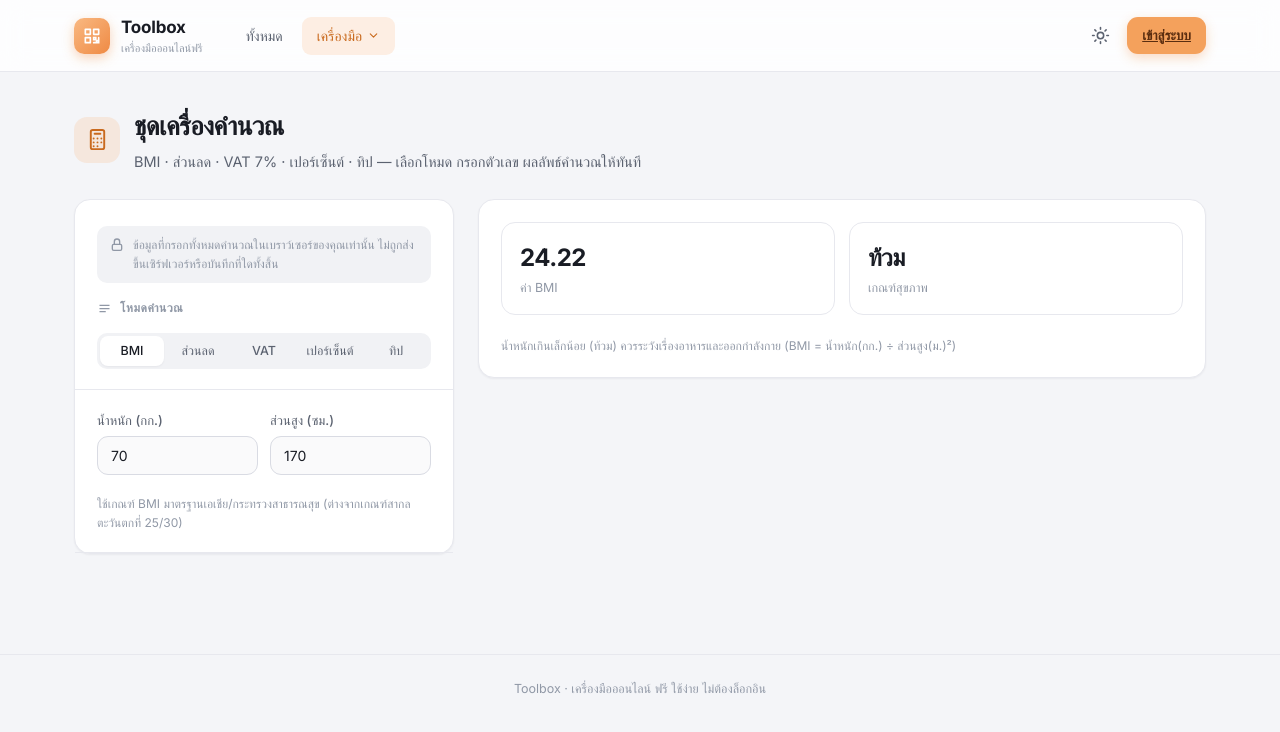
After one commit to aombazooka/toolbox, a PHP site: page /qrcode/calc.php in a window 1280 px wide. The commit adds this page. Shown: the top 732 px of the page. Run offline with PHP 8.4, Linux system fonts and the light colour scheme; data that the repository does not hold is empty; some web fonts are replaced.

Commit message:
T6: Calc bundle — BMI, discount, VAT 7%, percentage, tip
calc.php + assets/js/calc.js, 5 tabs, all instant/client-side: BMI
using Thai/Asian cutoffs (18.5/23/25/30, not the Western 25/30), VAT
add/extract (extraction correctly divides by 1.07 first, not amount x
0.07), 3 standard percentage question types, discount, and tip-split.
Registered in includes/tools.php (เครื่องคำนวณ category).

Co-Authored-By: Claude Sonnet 5 <noreply@anthropic.com>

```diff
--- /dev/null
+++ b/assets/js/calc.js
@@ -0,0 +1,321 @@
+/* ชุดเครื่องคำนวณ: BMI · ส่วนลด · VAT · เปอร์เซ็นต์ · ทิป — ทำงานฝั่งเบราว์เซอร์ล้วน ไม่มีการส่งข้อมูลขึ้นเซิร์ฟเวอร์ */
+(function () {
+  /* ---------- number helpers ---------- */
+  function parseNumber(str) {
+    if (str == null) return NaN;
+    const cleaned = String(str).replace(/,/g, '').trim();
+    if (cleaned === '') return NaN;
+    const n = Number(cleaned);
+    return isFinite(n) ? n : NaN;
+  }
+  function round2(n) {
+    return Math.round((n + Number.EPSILON) * 100) / 100;
+  }
+  function fmtMoney(n) {
+    return round2(n).toLocaleString('th-TH', { minimumFractionDigits: 2, maximumFractionDigits: 2 }) + ' บาท';
+  }
+  function fmtNum(n, digits) {
+    digits = digits == null ? 2 : digits;
+    return round2(n).toLocaleString('th-TH', { minimumFractionDigits: digits, maximumFractionDigits: digits });
+  }
+  function fmtPercent(n) {
+    return fmtNum(n, 2) + '%';
+  }
+  function fmtOnBlur(input) {
+    const n = parseNumber(input.value);
+    if (isFinite(n)) {
+      input.value = n.toLocaleString('th-TH', { minimumFractionDigits: 0, maximumFractionDigits: 2 });
+    }
+  }
+  function byId(id) { return document.getElementById(id); }
+
+  /* ---------- generic segmented-tab wiring ----------
+   * tabsEl: the .seg container; onChange(value) called after class toggle.
+   */
+  function wireSeg(tabsEl, onChange) {
+    tabsEl.querySelectorAll('button').forEach(function (b) {
+      b.onclick = function () {
+        tabsEl.querySelectorAll('button').forEach(function (x) { x.classList.remove('on'); });
+        b.classList.add('on');
+        onChange(b.dataset.v);
+      };
+    });
+  }
+  function segValue(tabsEl) {
+    const on = tabsEl.querySelector('button.on');
+    return on ? on.dataset.v : null;
+  }
+
+  /* =========================================================
+   * MODE SWITCHER (main 5 tabs)
+   * ========================================================= */
+  const modeTabs = byId('mode-tabs');
+  const MODES = ['bmi', 'discount', 'vat', 'percent', 'tip'];
+  let mode = 'bmi';
+
+  function showMode(m) {
+    mode = m;
+    MODES.forEach(function (mm) {
+      const panel = byId('panel-' + mm);
+      const result = byId('result-' + mm);
+      if (panel) panel.classList.toggle('hidden', mm !== m);
+      if (result) result.classList.toggle('hidden', mm !== m);
+    });
+    renderAll();
+  }
+  wireSeg(modeTabs, showMode);
+
+  /* =========================================================
+   * BMI — เกณฑ์เอเชีย/กระทรวงสาธารณสุขไทย (ต่างจากเกณฑ์สากล 25/30)
+   * <18.5 ต่ำกว่าเกณฑ์ · 18.5-22.9 สมส่วน · 23-24.9 ท้วม · 25-29.9 อ้วน · >=30 อ้วนมาก
+   * ========================================================= */
+  const bmiWeight = byId('bmi-weight');
+  const bmiHeight = byId('bmi-height');
+  const bmiValueEl = byId('bmi-value');
+  const bmiCategoryEl = byId('bmi-category');
+  const bmiDetailEl = byId('bmi-detail');
+
+  function bmiCategory(bmi) {
+    if (bmi < 18.5) return { label: 'ต่ำกว่าเกณฑ์', detail: 'น้ำหนักน้อยกว่าเกณฑ์มาตรฐาน ควรเพิ่มน้ำหนักให้อยู่ในเกณฑ์สมส่วน' };
+    if (bmi < 23) return { label: 'สมส่วน', detail: 'น้ำหนักอยู่ในเกณฑ์ปกติ สมส่วนดีแล้ว' };
+    if (bmi < 25) return { label: 'ท้วม', detail: 'น้ำหนักเกินเล็กน้อย (ท้วม) ควรระวังเรื่องอาหารและออกกำลังกาย' };
+    if (bmi < 30) return { label: 'อ้วน', detail: 'น้ำหนักเกินเกณฑ์ (อ้วน) ควรควบคุมอาหารและออกกำลังกายเพิ่มขึ้น' };
+    return { label: 'อ้วนมาก', detail: 'อ้วนระดับอันตราย ควรปรึกษาแพทย์เพื่อวางแผนลดน้ำหนัก' };
+  }
+
+  function renderBmi() {
+    const w = parseNumber(bmiWeight.value);
+    const hCm = parseNumber(bmiHeight.value);
+    if (!isFinite(w) || w <= 0 || !isFinite(hCm) || hCm <= 0) {
+      bmiValueEl.textContent = '—';
+      bmiCategoryEl.textContent = '—';
+      bmiDetailEl.textContent = 'กรอกน้ำหนักและส่วนสูงด้านซ้ายเพื่อดูผล BMI';
+      return;
+    }
+    const hM = hCm / 100;
+    const bmi = w / (hM * hM);
+    const cat = bmiCategory(bmi);
+    bmiValueEl.textContent = fmtNum(bmi, 2);
+    bmiCategoryEl.textContent = cat.label;
+    bmiDetailEl.textContent = cat.detail + ' (BMI = น้ำหนัก(กก.) ÷ ส่วนสูง(ม.)²)';
+  }
+
+  /* =========================================================
+   * ส่วนลด (Discount)
+   * ========================================================= */
+  const discPrice = byId('disc-price');
+  const discPercent = byId('disc-percent');
+  const discFinalEl = byId('disc-final');
+  const discSavedEl = byId('disc-saved');
+  const discDetailEl = byId('disc-detail');
+
+  function renderDiscount() {
+    const price = parseNumber(discPrice.value);
+    const pct = parseNumber(discPercent.value);
+    if (!isFinite(price) || price < 0 || !isFinite(pct) || pct < 0) {
+      discFinalEl.textContent = '—';
+      discSavedEl.textContent = '—';
+      discDetailEl.textContent = 'กรอกราคาและส่วนลดด้านซ้าย';
+      return;
+    }
+    const saved = price * (pct / 100);
+    const final = price - saved;
+    discFinalEl.textContent = fmtMoney(final);
+    discSavedEl.textContent = fmtMoney(saved);
+    discDetailEl.textContent = 'ลด ' + fmtNum(pct, pct % 1 === 0 ? 0 : 2) + '% จากราคา ' + fmtMoney(price);
+  }
+
+  /* =========================================================
+   * VAT 7% — บวก / ถอด
+   * ถอด VAT ต้องหารด้วย 1.07 ก่อน แล้วค่อยคูณ 0.07 (ไม่ใช่เอายอดรวมคูณ 0.07 ตรงๆ)
+   * ========================================================= */
+  const VAT_RATE = 0.07;
+  const vatDirTabs = byId('vat-dir');
+  const vatAmountInput = byId('vat-amount');
+  const vatAmountLabel = byId('vat-amount-label');
+  const vatHint = byId('vat-hint');
+  const vatPreEl = byId('vat-pre');
+  const vatAmountOutEl = byId('vat-amount-out');
+  const vatTotalEl = byId('vat-total');
+  const vatDetailEl = byId('vat-detail');
+
+  const VAT_LABELS = {
+    add: { label: 'ราคาก่อน VAT (บาท)', hint: 'ราคาที่กรอกยังไม่รวม VAT — ระบบจะบวก VAT 7% ให้' },
+    extract: { label: 'ราคารวม VAT แล้ว (บาท)', hint: 'ราคาที่กรอกรวม VAT อยู่แล้ว — ระบบจะถอด VAT 7% ออกมาให้' },
+  };
+
+  function renderVat() {
+    const dir = segValue(vatDirTabs) || 'add';
+    const cfg = VAT_LABELS[dir];
+    vatAmountLabel.textContent = cfg.label;
+    vatHint.textContent = cfg.hint;
+
+    const amount = parseNumber(vatAmountInput.value);
+    if (!isFinite(amount) || amount < 0) {
+      vatPreEl.textContent = '—';
+      vatAmountOutEl.textContent = '—';
+      vatTotalEl.textContent = '—';
+      vatDetailEl.textContent = 'กรอกจำนวนเงินด้านซ้าย';
+      return;
+    }
+
+    let pre, vatAmt, total;
+    if (dir === 'extract') {
+      // amount is VAT-inclusive: pre = amount / 1.07, vat = pre * 0.07 (== amount/1.07*0.07)
+      pre = amount / (1 + VAT_RATE);
+      vatAmt = pre * VAT_RATE;
+      total = amount;
+      vatDetailEl.textContent = 'ถอด VAT จากยอดรวม ' + fmtMoney(amount) + ' → ราคาก่อน VAT ÷ 1.07 แล้วคูณ 7% เพื่อหา VAT (ไม่ใช่เอายอดรวม × 7% ตรงๆ)';
+    } else {
+      pre = amount;
+      vatAmt = amount * VAT_RATE;
+      total = amount + vatAmt;
+      vatDetailEl.textContent = 'บวก VAT 7% เข้ากับราคา ' + fmtMoney(amount);
+    }
+    vatPreEl.textContent = fmtMoney(pre);
+    vatAmountOutEl.textContent = fmtMoney(vatAmt);
+    vatTotalEl.textContent = fmtMoney(total);
+  }
+  wireSeg(vatDirTabs, renderVat);
+
+  /* =========================================================
+   * เปอร์เซ็นต์ — 3 รูปแบบคำถามมาตรฐาน
+   * ========================================================= */
+  const percentModeTabs = byId('percent-mode');
+  const percentFieldsRatio = byId('percent-fields-ratio');
+  const percentFieldsChange = byId('percent-fields-change');
+  const percentFieldsBase = byId('percent-fields-base');
+
+  const prX = byId('pr-x'), prY = byId('pr-y');
+  const pcY = byId('pc-y'), pcX = byId('pc-x'), pcDirTabs = byId('pc-dir');
+  const pbX = byId('pb-x'), pbN = byId('pb-n');
+
+  const percentValueEl = byId('percent-value');
+  const percentLabelEl = byId('percent-label');
+  const percentSecondaryEl = byId('percent-secondary');
+  const percentSecondaryLabelEl = byId('percent-secondary-label');
+  const percentDetailEl = byId('percent-detail');
+
+  function showPercentFields(sub) {
+    percentFieldsRatio.classList.toggle('hidden', sub !== 'ratio');
+    percentFieldsChange.classList.toggle('hidden', sub !== 'change');
+    percentFieldsBase.classList.toggle('hidden', sub !== 'base');
+  }
+  wireSeg(percentModeTabs, function (v) { showPercentFields(v); renderPercent(); });
+  wireSeg(pcDirTabs, renderPercent);
+  showPercentFields(segValue(percentModeTabs) || 'ratio');
+
+  function renderPercent() {
+    const sub = segValue(percentModeTabs) || 'ratio';
+
+    if (sub === 'ratio') {
+      const x = parseNumber(prX.value), y = parseNumber(prY.value);
+      percentLabelEl.textContent = 'X เป็นกี่% ของ Y';
+      percentSecondaryLabelEl.textContent = 'ส่วนต่าง (X - Y)';
+      if (!isFinite(x) || !isFinite(y) || y === 0) {
+        percentValueEl.textContent = '—';
+        percentSecondaryEl.textContent = '—';
+        percentDetailEl.textContent = y === 0 && isFinite(y) ? 'Y ต้องไม่เป็น 0' : 'กรอก X และ Y ด้านซ้าย';
+        return;
+      }
+      const pct = (x / y) * 100;
+      percentValueEl.textContent = fmtPercent(pct);
+      percentSecondaryEl.textContent = fmtNum(x - y, 2);
+      percentDetailEl.textContent = fmtNum(x, 2) + ' เป็น ' + fmtPercent(pct) + ' ของ ' + fmtNum(y, 2);
+      return;
+    }
+
+    if (sub === 'change') {
+      const y = parseNumber(pcY.value), pct = parseNumber(pcX.value);
+      const dir = segValue(pcDirTabs) || 'inc';
+      percentLabelEl.textContent = dir === 'inc' ? 'ค่าหลังเพิ่มขึ้น' : 'ค่าหลังลดลง';
+      percentSecondaryLabelEl.textContent = 'จำนวนที่เปลี่ยน';
+      if (!isFinite(y) || !isFinite(pct) || pct < 0) {
+        percentValueEl.textContent = '—';
+        percentSecondaryEl.textContent = '—';
+        percentDetailEl.textContent = 'กรอกค่าเริ่มต้นและเปอร์เซ็นต์ด้านซ้าย';
+        return;
+      }
+      const delta = y * (pct / 100);
+      const result = dir === 'inc' ? y + delta : y - delta;
+      percentValueEl.textContent = fmtNum(result, 2);
+      percentSecondaryEl.textContent = fmtNum(delta, 2);
+      percentDetailEl.textContent = (dir === 'inc' ? 'เพิ่ม ' : 'ลด ') + fmtNum(y, 2) + ' ด้วย ' + fmtPercent(pct) + ' → ' + fmtNum(result, 2);
+      return;
+    }
+
+    // sub === 'base': X คือ N% ของเลขอะไร → whole = X / (N/100)
+    const x = parseNumber(pbX.value), n = parseNumber(pbN.value);
+    percentLabelEl.textContent = 'เลขเต็มที่หาได้';
+    percentSecondaryLabelEl.textContent = 'ส่วนต่าง (เลขเต็ม - X)';
+    if (!isFinite(x) || !isFinite(n) || n === 0) {
+      percentValueEl.textContent = '—';
+      percentSecondaryEl.textContent = '—';
+      percentDetailEl.textContent = n === 0 && isFinite(n) ? 'N ต้องไม่เป็น 0' : 'กรอก X และ N ด้านซ้าย';
+      return;
+    }
+    const whole = x / (n / 100);
+    percentValueEl.textContent = fmtNum(whole, 2);
+    percentSecondaryEl.textContent = fmtNum(whole - x, 2);
+    percentDetailEl.textContent = fmtNum(x, 2) + ' คือ ' + fmtPercent(n) + ' ของ ' + fmtNum(whole, 2);
+  }
+
+  /* =========================================================
+   * ทิป (Tip)
+   * ========================================================= */
+  const tipBill = byId('tip-bill');
+  const tipPercent = byId('tip-percent');
+  const tipSplit = byId('tip-split');
+  const tipAmountEl = byId('tip-amount');
+  const tipTotalEl = byId('tip-total');
+  const tipPerPersonEl = byId('tip-per-person');
+  const tipDetailEl = byId('tip-detail');
+
+  function renderTip() {
+    const bill = parseNumber(tipBill.value);
+    const pct = parseNumber(tipPercent.value);
+    const splitRaw = parseNumber(tipSplit.value);
+    const split = Math.round(splitRaw);
+    if (!isFinite(bill) || bill < 0 || !isFinite(pct) || pct < 0 || !isFinite(split) || split <= 0) {
+      tipAmountEl.textContent = '—';
+      tipTotalEl.textContent = '—';
+      tipPerPersonEl.textContent = '—';
+      tipDetailEl.textContent = 'กรอกยอดบิล เปอร์เซ็นต์ทิป และจำนวนคนด้านซ้าย';
+      return;
+    }
+    const tipAmt = bill * (pct / 100);
+    const total = bill + tipAmt;
+    const perPerson = total / split;
+    tipAmountEl.textContent = fmtMoney(tipAmt);
+    tipTotalEl.textContent = fmtMoney(total);
+    tipPerPersonEl.textContent = fmtMoney(perPerson);
+    tipDetailEl.textContent = 'บิล ' + fmtMoney(bill) + ' + ทิป ' + fmtPercent(pct) + ' หาร ' + split + ' คน';
+  }
+
+  /* ---------- render dispatch ---------- */
+  function renderAll() {
+    if (mode === 'bmi') renderBmi();
+    else if (mode === 'discount') renderDiscount();
+    else if (mode === 'vat') renderVat();
+    else if (mode === 'percent') renderPercent();
+    else if (mode === 'tip') renderTip();
+  }
+
+  /* ---------- wire live-update inputs ---------- */
+  const ALL_TEXT_INPUTS = [
+    bmiWeight, bmiHeight,
+    discPrice, discPercent,
+    vatAmountInput,
+    prX, prY, pcY, pcX, pbX, pbN,
+    tipBill, tipPercent, tipSplit,
+  ];
+  ALL_TEXT_INPUTS.forEach(function (el) {
+    el.addEventListener('input', renderAll);
+  });
+  // format-on-blur for the money-ish fields (thousands separators)
+  [bmiWeight, bmiHeight, discPrice, vatAmountInput, prX, prY, pcY, tipBill].forEach(function (el) {
+    el.addEventListener('blur', function () { fmtOnBlur(el); });
+  });
+
+  renderAll();
+})();
--- /dev/null
+++ b/calc.php
@@ -0,0 +1,257 @@
+<?php
+require_once __DIR__ . '/includes/auth.php';
+require_installed(); // public tool, no login needed — fully client-side, nothing to persist
+$active = 'calc';
+$page_title = 'ชุดเครื่องคำนวณ';
+$page_js = ['calc.js'];
+include __DIR__ . '/includes/header.php';
+?>
+<div class="page-head">
+  <div class="page-head-ico">
+    <div class="ph-icon">
+      <svg viewBox="0 0 24 24" fill="none" stroke="currentColor" stroke-width="2"><rect x="5" y="2" width="14" height="20" rx="2"/><path d="M9 6h6" stroke-linecap="round"/><path d="M8 11h.01M12 11h.01M16 11h.01M8 15h.01M12 15h.01M16 15h.01M8 19h.01M12 19h.01" stroke-linecap="round"/></svg>
+    </div>
+    <div>
+      <h1>ชุดเครื่องคำนวณ</h1>
+      <p>BMI · ส่วนลด · VAT 7% · เปอร์เซ็นต์ · ทิป — เลือกโหมด กรอกตัวเลข ผลลัพธ์คำนวณให้ทันที</p>
+    </div>
+  </div>
+</div>
+
+<div class="loan-grid">
+  <!-- INPUT -->
+  <div class="card">
+    <div class="form-section">
+      <div class="hint" style="display:flex;gap:8px;align-items:flex-start;margin-bottom:16px;padding:10px 12px;background:var(--surface-3);border-radius:10px">
+        <svg viewBox="0 0 24 24" fill="none" stroke="currentColor" stroke-width="2" style="width:16px;height:16px;flex-shrink:0;margin-top:1px"><rect x="5" y="11" width="14" height="9" rx="2"/><path d="M8 11V7a4 4 0 018 0v4" stroke-linecap="round"/></svg>
+        <span>ข้อมูลที่กรอกทั้งหมดคำนวณในเบราว์เซอร์ของคุณเท่านั้น ไม่ถูกส่งขึ้นเซิร์ฟเวอร์หรือบันทึกที่ใดทั้งสิ้น</span>
+      </div>
+
+      <div class="sec-title">
+        <svg viewBox="0 0 24 24" fill="none" stroke="currentColor" stroke-width="2"><path d="M4 7h16M4 12h16M4 17h10"/></svg>
+        โหมดคำนวณ
+      </div>
+      <div class="seg" id="mode-tabs">
+        <button type="button" data-v="bmi" class="on">BMI</button>
+        <button type="button" data-v="discount">ส่วนลด</button>
+        <button type="button" data-v="vat">VAT</button>
+        <button type="button" data-v="percent">เปอร์เซ็นต์</button>
+        <button type="button" data-v="tip">ทิป</button>
+      </div>
+    </div>
+
+    <!-- BMI -->
+    <div class="form-section tab-panel" id="panel-bmi">
+      <div class="row2">
+        <div class="field">
+          <label class="lab">น้ำหนัก (กก.)</label>
+          <input class="input" id="bmi-weight" inputmode="decimal" value="70">
+        </div>
+        <div class="field">
+          <label class="lab">ส่วนสูง (ซม.)</label>
+          <input class="input" id="bmi-height" inputmode="decimal" value="170">
+        </div>
+      </div>
+      <div class="hint">ใช้เกณฑ์ BMI มาตรฐานเอเชีย/กระทรวงสาธารณสุข (ต่างจากเกณฑ์สากลตะวันตกที่ 25/30)</div>
+    </div>
+
+    <!-- Discount -->
+    <div class="form-section tab-panel hidden" id="panel-discount">
+      <div class="row2">
+        <div class="field">
+          <label class="lab">ราคาสินค้า (บาท)</label>
+          <input class="input" id="disc-price" inputmode="decimal" value="1,000">
+        </div>
+        <div class="field">
+          <label class="lab">ส่วนลด (%)</label>
+          <input class="input" id="disc-percent" inputmode="decimal" value="20">
+        </div>
+      </div>
+    </div>
+
+    <!-- VAT -->
+    <div class="form-section tab-panel hidden" id="panel-vat">
+      <div class="field">
+        <label class="lab">ทิศทางการคำนวณ</label>
+        <div class="seg" id="vat-dir">
+          <button type="button" data-v="add" class="on">บวก VAT เข้าไป</button>
+          <button type="button" data-v="extract">ถอด VAT ออกมา</button>
+        </div>
+        <div class="hint" id="vat-hint" style="margin-top:8px">ราคาที่กรอกยังไม่รวม VAT — ระบบจะบวก VAT 7% ให้</div>
+      </div>
+      <div class="field">
+        <label class="lab" id="vat-amount-label">ราคาก่อน VAT (บาท)</label>
+        <input class="input" id="vat-amount" inputmode="decimal" value="100">
+      </div>
+    </div>
+
+    <!-- Percent -->
+    <div class="form-section tab-panel hidden" id="panel-percent">
+      <div class="field">
+        <label class="lab">รูปแบบคำถาม</label>
+        <div class="seg" id="percent-mode">
+          <button type="button" data-v="ratio" class="on">X เป็นกี่% ของ Y</button>
+          <button type="button" data-v="change">เพิ่ม/ลด Y กี่%</button>
+          <button type="button" data-v="base">X คือ N% ของเลขอะไร</button>
+        </div>
+      </div>
+
+      <div id="percent-fields-ratio">
+        <div class="row2">
+          <div class="field">
+            <label class="lab">X</label>
+            <input class="input" id="pr-x" inputmode="decimal" value="25">
+          </div>
+          <div class="field">
+            <label class="lab">Y</label>
+            <input class="input" id="pr-y" inputmode="decimal" value="200">
+          </div>
+        </div>
+        <div class="hint">คำนวณ: X เป็นกี่เปอร์เซ็นต์ของ Y</div>
+      </div>
+
+      <div id="percent-fields-change" class="hidden">
+        <div class="row2">
+          <div class="field">
+            <label class="lab">ค่าเริ่มต้น (Y)</label>
+            <input class="input" id="pc-y" inputmode="decimal" value="200">
+          </div>
+          <div class="field">
+            <label class="lab">เปอร์เซ็นต์ (%)</label>
+            <input class="input" id="pc-x" inputmode="decimal" value="15">
+          </div>
+        </div>
+        <div class="field">
+          <label class="lab">การเปลี่ยนแปลง</label>
+          <div class="seg" id="pc-dir">
+            <button type="button" data-v="inc" class="on">เพิ่มขึ้น</button>
+            <button type="button" data-v="dec">ลดลง</button>
+          </div>
+        </div>
+        <div class="hint">คำนวณ: เพิ่ม/ลดค่าเริ่มต้นด้วยเปอร์เซ็นต์ที่กำหนด</div>
+      </div>
+
+      <div id="percent-fields-base" class="hidden">
+        <div class="row2">
+          <div class="field">
+            <label class="lab">X (ค่าที่ทราบ)</label>
+            <input class="input" id="pb-x" inputmode="decimal" value="12">
+          </div>
+          <div class="field">
+            <label class="lab">N (%)</label>
+            <input class="input" id="pb-n" inputmode="decimal" value="25">
+          </div>
+        </div>
+        <div class="hint">คำนวณ: X คือ N% ของเลขอะไร (หาค่าตั้งต้นทั้งหมด)</div>
+      </div>
+    </div>
+
+    <!-- Tip -->
+    <div class="form-section tab-panel hidden" id="panel-tip">
+      <div class="row2">
+        <div class="field">
+          <label class="lab">ยอดบิล (บาท)</label>
+          <input class="input" id="tip-bill" inputmode="decimal" value="500">
+        </div>
+        <div class="field">
+          <label class="lab">ทิป (%)</label>
+          <input class="input" id="tip-percent" inputmode="decimal" value="10">
+        </div>
+      </div>
+      <div class="field">
+        <label class="lab">หารกี่คน</label>
+        <input class="input" id="tip-split" inputmode="numeric" value="4">
+      </div>
+    </div>
+  </div>
+
+  <!-- RESULT -->
+  <div class="preview-wrap loan-result-wrap">
+    <!-- BMI result -->
+    <div class="card card-pad result-panel" id="result-bmi">
+      <div class="stats stats-2">
+        <div class="stat">
+          <div class="sv" id="bmi-value">—</div>
+          <div class="sl">ค่า BMI</div>
+        </div>
+        <div class="stat">
+          <div class="sv" id="bmi-category">—</div>
+          <div class="sl">เกณฑ์สุขภาพ</div>
+        </div>
+      </div>
+      <div class="hint" id="bmi-detail">กรอกน้ำหนักและส่วนสูงด้านซ้ายเพื่อดูผล BMI</div>
+    </div>
+
+    <!-- Discount result -->
+    <div class="card card-pad result-panel hidden" id="result-discount">
+      <div class="stats stats-2">
+        <div class="stat">
+          <div class="sv" id="disc-final">—</div>
+          <div class="sl">ราคาหลังหักส่วนลด</div>
+        </div>
+        <div class="stat">
+          <div class="sv" id="disc-saved">—</div>
+          <div class="sl">ประหยัดไป</div>
+        </div>
+      </div>
+      <div class="hint" id="disc-detail">กรอกราคาและส่วนลดด้านซ้าย</div>
+    </div>
+
+    <!-- VAT result -->
+    <div class="card card-pad result-panel hidden" id="result-vat">
+      <div class="stats stats-2">
+        <div class="stat">
+          <div class="sv" id="vat-pre">—</div>
+          <div class="sl">ราคาก่อน VAT</div>
+        </div>
+        <div class="stat">
+          <div class="sv" id="vat-amount-out">—</div>
+          <div class="sl">VAT 7%</div>
+        </div>
+      </div>
+      <div class="stats stats-2" style="margin-top:14px;margin-bottom:0">
+        <div class="stat" style="grid-column:1/-1">
+          <div class="sv" id="vat-total">—</div>
+          <div class="sl">ราคารวม VAT</div>
+        </div>
+      </div>
+      <div class="hint" id="vat-detail" style="margin-top:14px">กรอกจำนวนเงินด้านซ้าย</div>
+    </div>
+
+    <!-- Percent result -->
+    <div class="card card-pad result-panel hidden" id="result-percent">
+      <div class="stats stats-2">
+        <div class="stat">
+          <div class="sv" id="percent-value">—</div>
+          <div class="sl" id="percent-label">ผลลัพธ์</div>
+        </div>
+        <div class="stat">
+          <div class="sv" id="percent-secondary">—</div>
+          <div class="sl" id="percent-secondary-label">ส่วนต่าง</div>
+        </div>
+      </div>
+      <div class="hint" id="percent-detail">กรอกตัวเลขด้านซ้าย</div>
+    </div>
+
+    <!-- Tip result -->
+    <div class="card card-pad result-panel hidden" id="result-tip">
+      <div class="stats" style="grid-template-columns:repeat(3,1fr)">
+        <div class="stat">
+          <div class="sv" id="tip-amount">—</div>
+          <div class="sl">ค่าทิป</div>
+        </div>
+        <div class="stat">
+          <div class="sv" id="tip-total">—</div>
+          <div class="sl">ยอดรวมทั้งหมด</div>
+        </div>
+        <div class="stat">
+          <div class="sv" id="tip-per-person">—</div>
+          <div class="sl">ต่อคน</div>
+        </div>
+      </div>
+      <div class="hint" id="tip-detail">กรอกยอดบิล เปอร์เซ็นต์ทิป และจำนวนคนด้านซ้าย</div>
+    </div>
+  </div>
+</div>
+
+<?php include __DIR__ . '/includes/footer.php'; ?>
--- a/includes/tools.php
+++ b/includes/tools.php
@@ -70,4 +70,13 @@ return [
         'cat'   => 'เครื่องคำนวณ',
         'login' => false,
     ],
+    [
+        'slug'  => 'calc',
+        'title' => 'ชุดเครื่องคำนวณ',
+        'desc'  => 'BMI ส่วนลด VAT 7% เปอร์เซ็นต์ และทิป คำนวณสดในเบราว์เซอร์',
+        'href'  => 'calc.php',
+        'icon'  => '<svg viewBox="0 0 24 24" fill="none" stroke="currentColor" stroke-width="2"><rect x="5" y="2" width="14" height="20" rx="2"/><path d="M9 6h6" stroke-linecap="round"/><path d="M8 11h.01M12 11h.01M16 11h.01M8 15h.01M12 15h.01M16 15h.01M8 19h.01M12 19h.01" stroke-linecap="round"/></svg>',
+        'cat'   => 'เครื่องคำนวณ',
+        'login' => false,
+    ],
 ];
```
